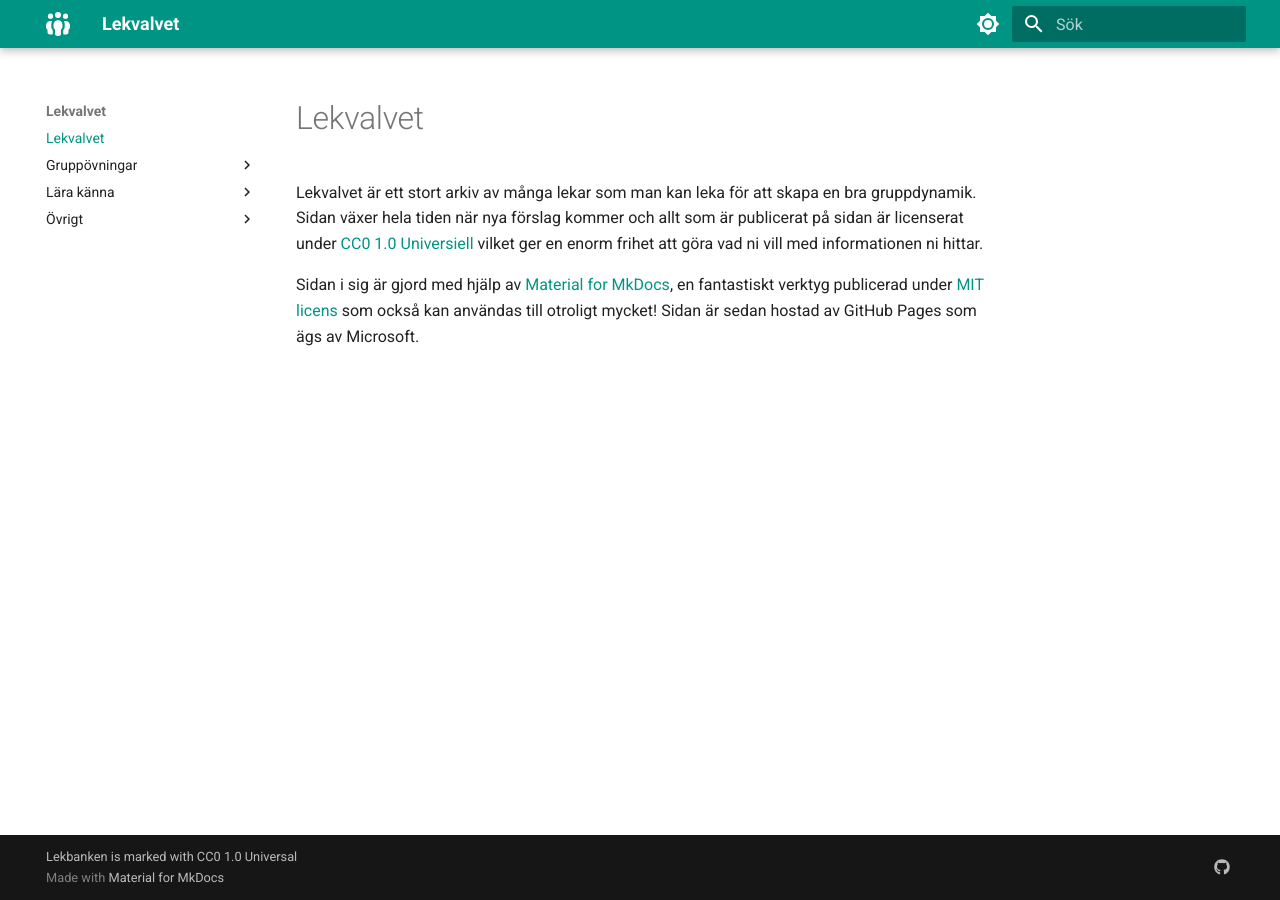
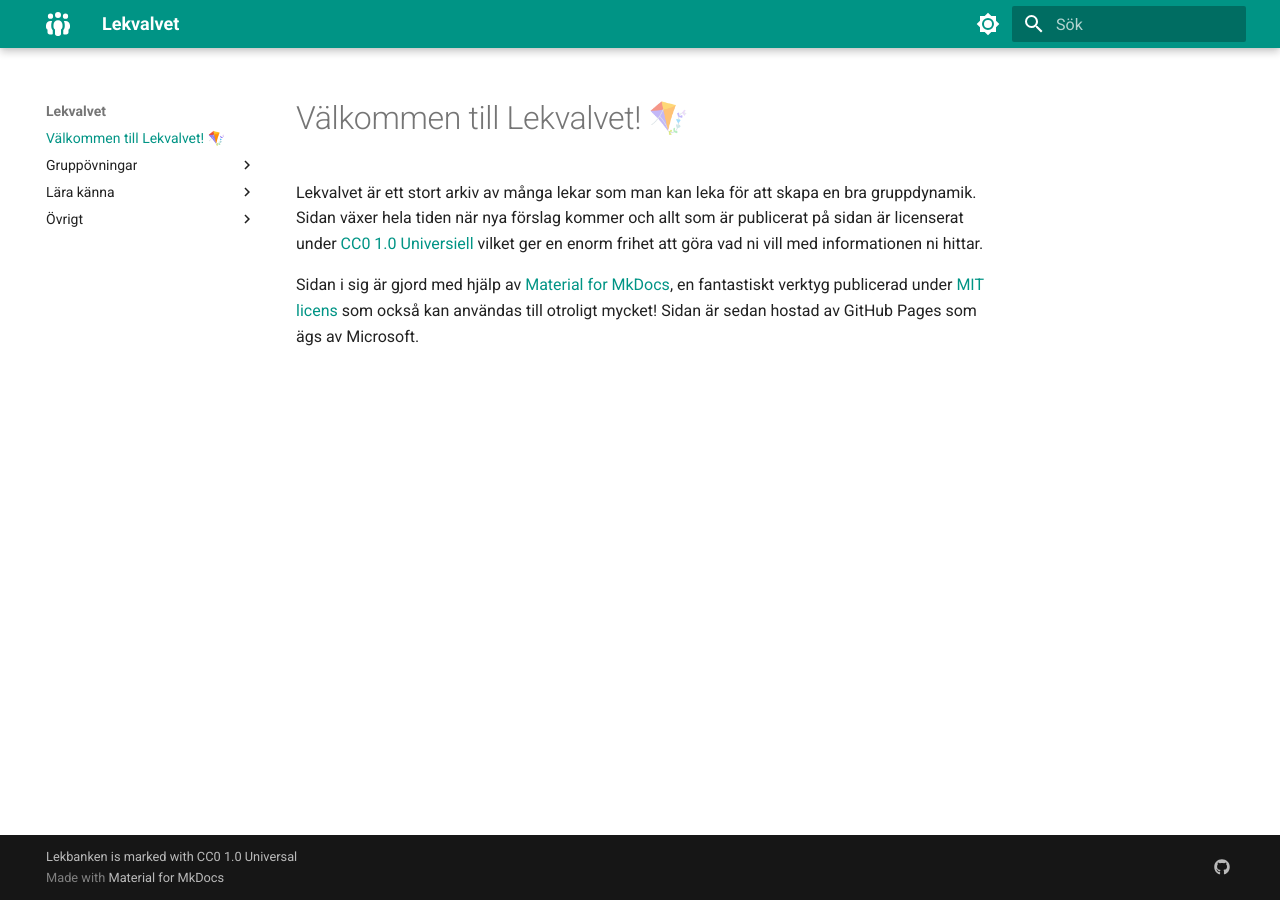
Before and after one commit to Bjorkan/Lekvalvet, an MkDocs documentation site: the page built from docs/index.md, in a window 1280 px wide. Built offline with MkDocs 1.6.1 and Material for MkDocs 9.7.7, drawn with Linux system fonts in a browser that asks for light colours.

Commit message:
Uppdatera index för att välkomna samt redigera PR testning (#2)
* Uppdatera index för att välkomna

* Update testpr.yml

```diff
--- a/docs/index.md
+++ b/docs/index.md
@@ -1,4 +1,4 @@
-# Lekvalvet
+# Välkommen till Lekvalvet! 🪁
 
 Lekvalvet är ett stort arkiv av många lekar som man kan leka för att skapa en bra gruppdynamik. Sidan växer hela tiden när nya förslag kommer och allt som är publicerat på sidan är licenserat under [CC0 1.0 Universiell](https://creativecommons.org/publicdomain/zero/1.0/deed.sv) vilket ger en enorm frihet att göra vad ni vill med informationen ni hittar.
 
```
Also changed, not shown: 1 other file.
